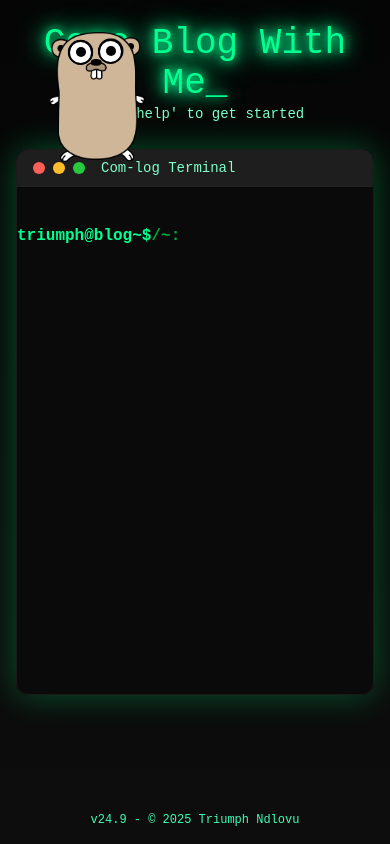
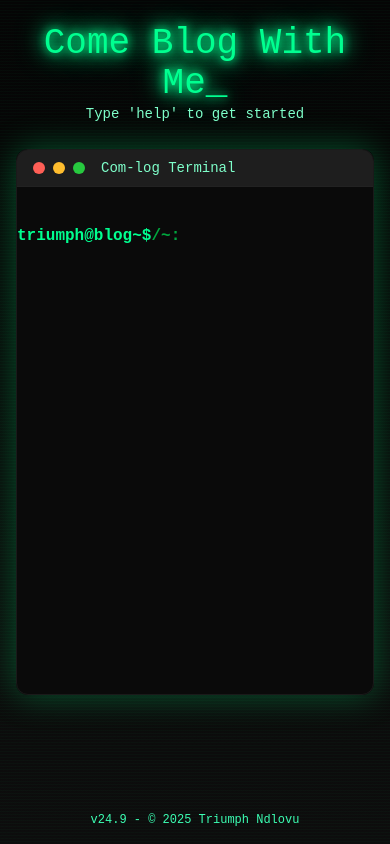
Before and after one commit to TriumphNdlovu/com-log, a React (Vite) app: page / in a window 390 px wide. Built offline with nearby package versions, Linux system fonts and the light colour scheme.

Commit message:
Hidding gopher for mobile phones

```diff
--- a/src/pages/Home.tsx
+++ b/src/pages/Home.tsx
@@ -156,14 +156,19 @@ export default function Terminal() {
 
   return (
     <div className="min-h-screen scrollbar-hidden flex items-center justify-center bg-gradient-to-b from-[#050505] to-[#0d0d0d] font-['JetBrains_Mono',monospace] p-4 text-base text-[#00ff90]">
+      {/* retro background */}
+      <div className="absolute inset-0 bg-[repeating-linear-gradient(0deg,transparent,transparent_2px,#00FF80_3px,#00FF80_3px)] opacity-[0.05] pointer-events-none"></div>
+
       {/* Header */}
       <div className="absolute top-6 text-center w-full px-4 select-none">
         <h1 className="text-4xl terminal-glow">Come Blog With Me_</h1>
         <p className="text-sm text-[#7fffca]">Type 'help' to get started</p>
 
-        <div className="mt-4">
-          <Animal />
-        </div>
+
+        {/* The Animal should not be randers on mobile phones */}
+          <div className="mt-4 sm:block hidden">
+            <Animal />
+          </div>
       </div>
 
       {/* Terminal */}
```
